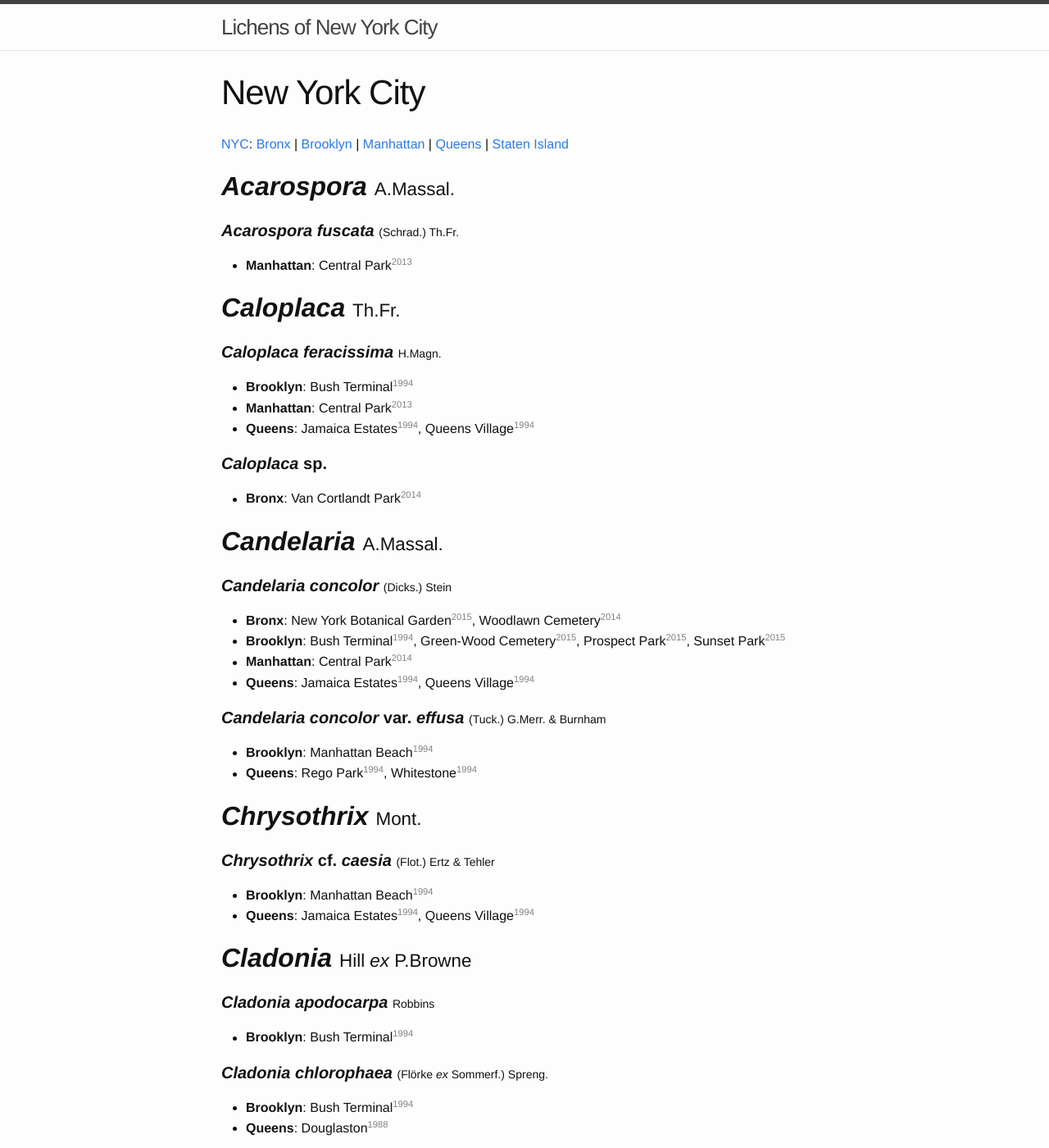
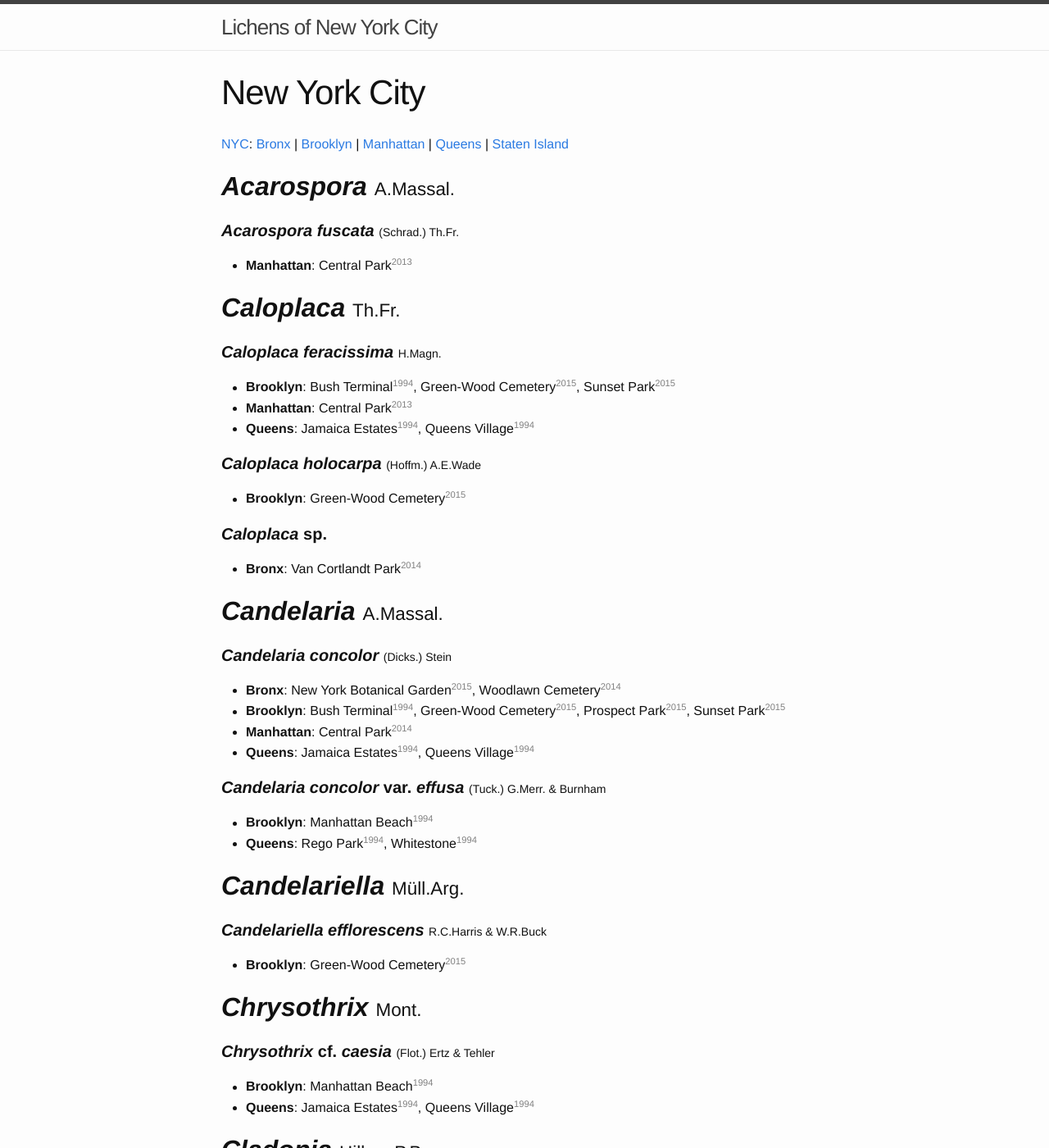
Before and after one commit to lichens-nyc/lichens-nyc.github.io, a Jekyll site: the page built from index.html, in a window 1280 px wide and 1400 px high. Shown: the whole window at 82% size. Built offline with Jekyll 4.4.1, drawn with Linux system fonts in a browser that asks for light colours.

Commit message:
new observations: Sunset Park & Green-Wood Cemetery

```diff
--- a/_data/observations.yaml
+++ b/_data/observations.yaml
@@ -5,8 +5,12 @@ Caloplaca:
   feracissima:
     BT: [{ when: 1994, who: TD }]
     CP: [{ when: 2013, who: JA }]
+    GW: [{ when: 2015, who: NP }]
     JE: [{ when: 1994, who: TD }]
     QV: [{ when: 1994, who: TD }]
+    SP: [{ when: 2015, who: NP }]
+  holocarpa:
+    GW: [{ when: 2015, who: NP }]
   sp.:
     VC: [{ when: 2014, who: NY }]
 Candelaria:
@@ -24,6 +28,9 @@ Candelaria:
     MB: [{ when: 1994, who: TD }]
     RP: [{ when: 1994, who: TD }]
     WS: [{ when: 1994, who: TD }]
+Candelariella:
+  efflorescens:
+    GW: [{ when: 2015, who: NP }]
 Chrysothrix:
   cf. caesia:
     JE: [{ when: 1994, who: TD }]
--- a/_data/taxa.yaml
+++ b/_data/taxa.yaml
@@ -12,6 +12,8 @@ Caloplaca:
   species:
     feracissima:
       auth: H.Magn.
+    holocarpa:
+      auth: (Hoffm.) A.E.Wade
 Candelaria:
   auth: A.Massal.
   date: 1852
@@ -21,6 +23,13 @@ Candelaria:
       auth: (Dicks.) Stein
     concolor var. effusa:
       auth: (Tuck.) G.Merr. & Burnham
+Candelariella:
+  auth: Müll.Arg.
+  date: 1894
+  form: crustose
+  species:
+    efflorescens:
+      auth: R.C.Harris & W.R.Buck
 Chrysothrix:
   auth: Mont.
   date: 1852
```
